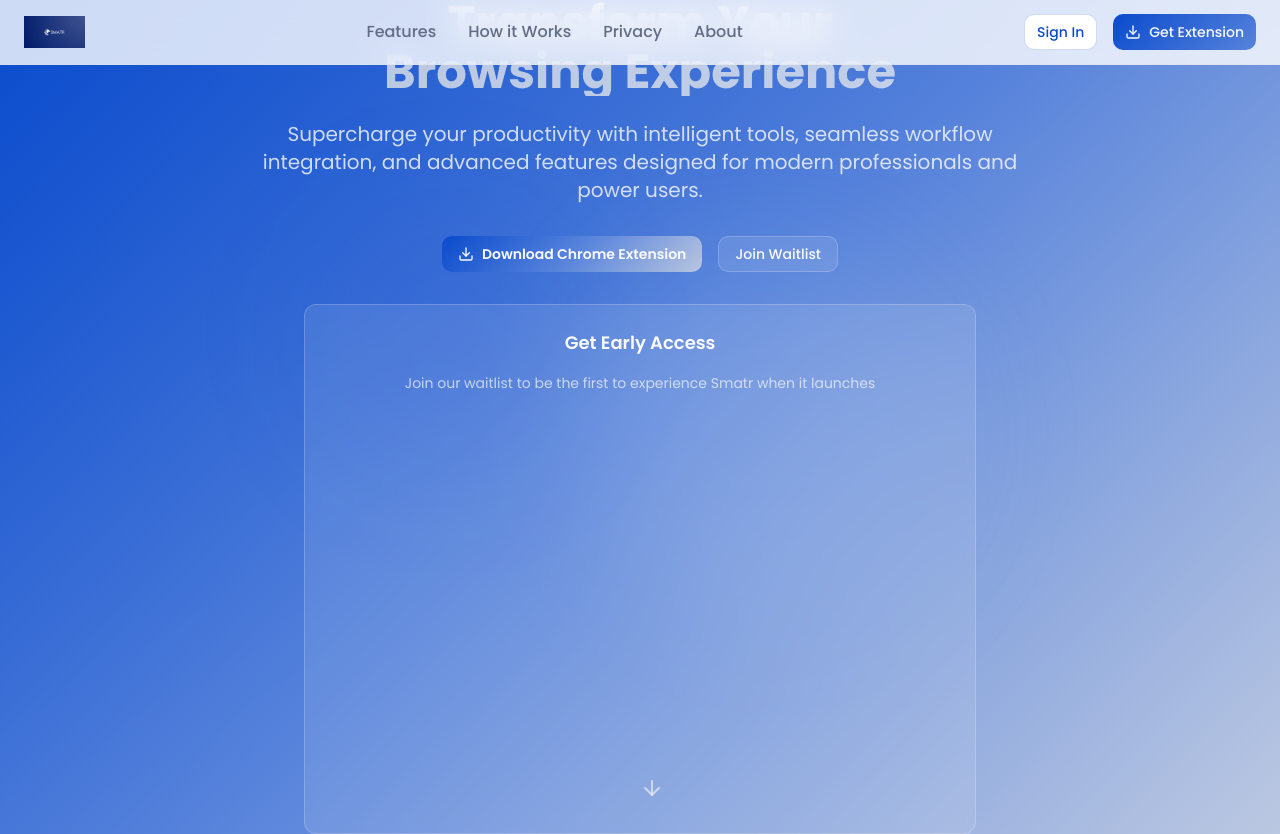
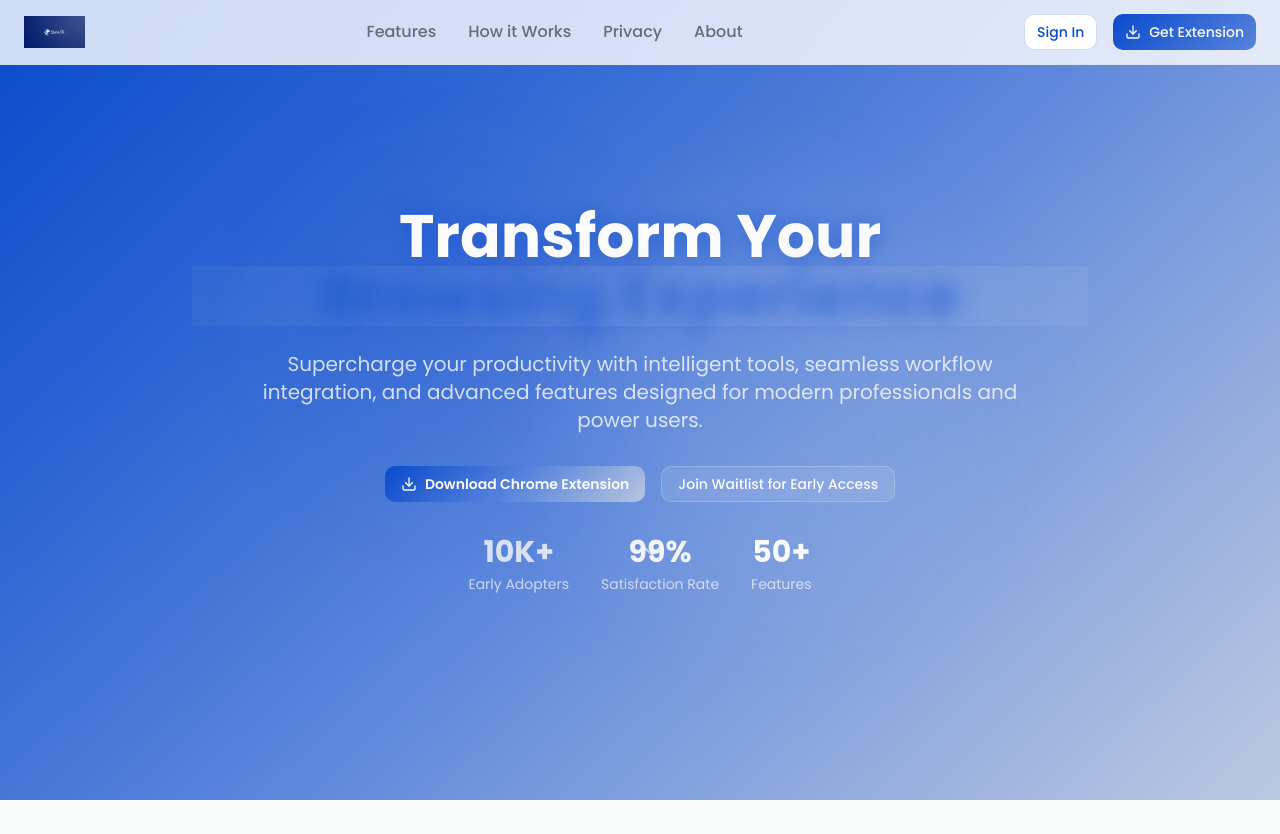
Before and after one commit to SmatrAI/smatr-website, a React (Vite) app: page / in a window 1280 px wide. Shown: the top 834 px of the page. Built offline with nearby package versions, Linux system fonts and the light colour scheme.

Commit message:
Enhance hero section
- Removed the "Get Early Access" box.
- Embedded the Zoho form within the "Join Waitlist" button's modal.
- Added animations to the hero section for a more lively appearance.
- Improved hero content.

```diff
--- a/src/components/Hero.tsx
+++ b/src/components/Hero.tsx
@@ -15,9 +15,9 @@ const Hero = () => {
       <div className="container mx-auto px-6 relative z-10">
         <div className="max-w-4xl mx-auto text-center">
           {/* Main heading */}
-          <h1 className="text-3xl md:text-5xl font-display font-bold text-primary-foreground mb-6 animate-slide-up">
+          <h1 className="text-3xl md:text-5xl lg:text-6xl font-display font-bold text-primary-foreground mb-6 animate-slide-up text-glow">
             Transform Your
-            <span className="block bg-gradient-accent bg-clip-text text-transparent">
+            <span className="block bg-gradient-accent bg-clip-text text-transparent animate-shimmer hover-scale">
               Browsing Experience
             </span>
           </h1>
@@ -30,7 +30,7 @@ const Hero = () => {
 
           {/* CTA buttons */}
           <div className="flex flex-col sm:flex-row gap-4 justify-center animate-slide-up mb-8" style={{ animationDelay: '0.4s' }}>
-            <Button variant="hero" size="sm" className="px-4 py-2">
+            <Button variant="hero" size="sm" className="px-4 py-2 hover-scale animate-glow-pulse">
               <Download className="w-4 h-4" />
               Download Chrome Extension
             </Button>
@@ -40,9 +40,9 @@ const Hero = () => {
                 <Button
                   variant="outline"
                   size="sm"
-                  className="px-4 py-2 bg-primary-foreground/10 backdrop-blur-sm border-primary-foreground/20 text-primary-foreground hover:bg-primary-foreground/20"
+                  className="px-4 py-2 bg-primary-foreground/10 backdrop-blur-sm border-primary-foreground/20 text-primary-foreground hover:bg-primary-foreground/20 hover-scale"
                 >
-                  Join Waitlist
+                  Join Waitlist for Early Access
                 </Button>
               </DialogTrigger>
               <DialogContent className="max-w-4xl max-h-[80vh] overflow-y-auto">
@@ -60,13 +60,20 @@ const Hero = () => {
             </Dialog>
           </div>
 
-          {/* Alternative: Inline Form Section */}
-          <div className="max-w-2xl mx-auto animate-slide-up bg-background/10 backdrop-blur-sm rounded-lg p-6 border border-primary-foreground/20" style={{ animationDelay: '0.6s' }}>
-            <h3 className="text-lg font-semibold text-primary-foreground mb-4 text-center">Get Early Access</h3>
-            <div className="text-center text-primary-foreground/70 mb-4">
-              <p className="text-sm">Join our waitlist to be the first to experience Smatr when it launches</p>
+          {/* Enhanced Stats or Features */}
+          <div className="flex flex-wrap justify-center gap-6 md:gap-8 animate-slide-up" style={{ animationDelay: '0.6s' }}>
+            <div className="text-center group hover-scale">
+              <div className="text-2xl md:text-3xl font-bold text-primary-foreground mb-1 animate-pulse">10K+</div>
+              <div className="text-sm text-primary-foreground/70">Early Adopters</div>
             </div>
-            <div id="zf_div_CKuC-PeS9hmKqy4L46nrWuURa286Ie3Bik1W0YKiJXg" className="min-h-[400px]"></div>
+            <div className="text-center group hover-scale">
+              <div className="text-2xl md:text-3xl font-bold text-primary-foreground mb-1 animate-pulse" style={{ animationDelay: '0.2s' }}>99%</div>
+              <div className="text-sm text-primary-foreground/70">Satisfaction Rate</div>
+            </div>
+            <div className="text-center group hover-scale">
+              <div className="text-2xl md:text-3xl font-bold text-primary-foreground mb-1 animate-pulse" style={{ animationDelay: '0.4s' }}>50+</div>
+              <div className="text-sm text-primary-foreground/70">Features</div>
+            </div>
           </div>
 
           {/* Scroll indicator */}
--- a/src/index.css
+++ b/src/index.css
@@ -120,3 +120,79 @@ All colors MUST be HSL.
     @apply bg-background text-foreground;
   }
 }
+
+@keyframes float {
+  0%, 100% {
+    transform: translateY(0px);
+  }
+  50% {
+    transform: translateY(-20px);
+  }
+}
+
+@keyframes slide-up {
+  from {
+    opacity: 0;
+    transform: translateY(30px);
+  }
+  to {
+    opacity: 1;
+    transform: translateY(0);
+  }
+}
+
+@keyframes glow-pulse {
+  0%, 100% {
+    box-shadow: 0 0 20px hsl(220, 65%, 60% / 0.3);
+  }
+  50% {
+    box-shadow: 0 0 40px hsl(220, 65%, 60% / 0.6);
+  }
+}
+
+@keyframes shimmer {
+  0% {
+    background-position: -200% 0;
+  }
+  100% {
+    background-position: 200% 0;
+  }
+}
+
+@layer utilities {
+  .animate-float {
+    animation: float 6s ease-in-out infinite;
+  }
+
+  .animate-slide-up {
+    animation: slide-up 0.8s ease-out forwards;
+  }
+
+  .animate-glow-pulse {
+    animation: glow-pulse 2s ease-in-out infinite;
+  }
+
+  .animate-shimmer {
+    background: linear-gradient(
+      90deg,
+      transparent,
+      hsl(var(--primary-foreground) / 0.1),
+      transparent
+    );
+    background-size: 200% 100%;
+    animation: shimmer 2s ease-in-out infinite;
+  }
+
+  .hover-scale {
+    transition: transform 0.3s ease, box-shadow 0.3s ease;
+  }
+
+  .hover-scale:hover {
+    transform: scale(1.05);
+    box-shadow: var(--shadow-glow);
+  }
+
+  .text-glow {
+    text-shadow: 0 0 20px hsl(var(--primary) / 0.5);
+  }
+}
```
